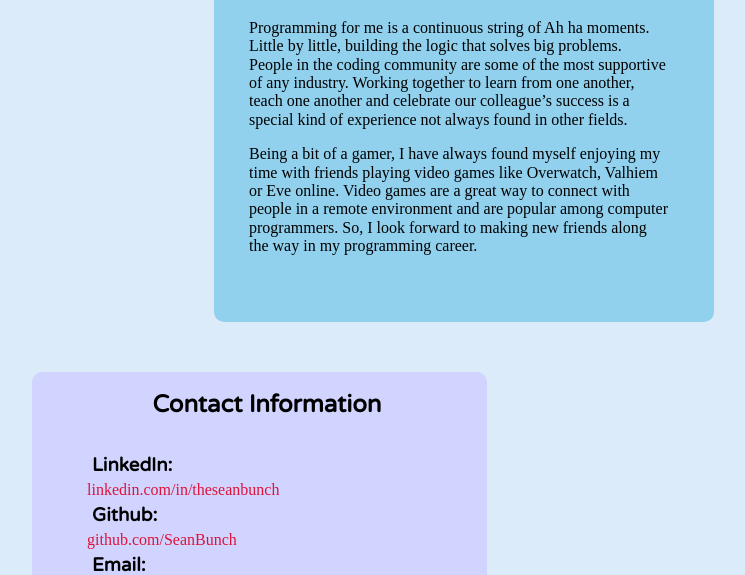
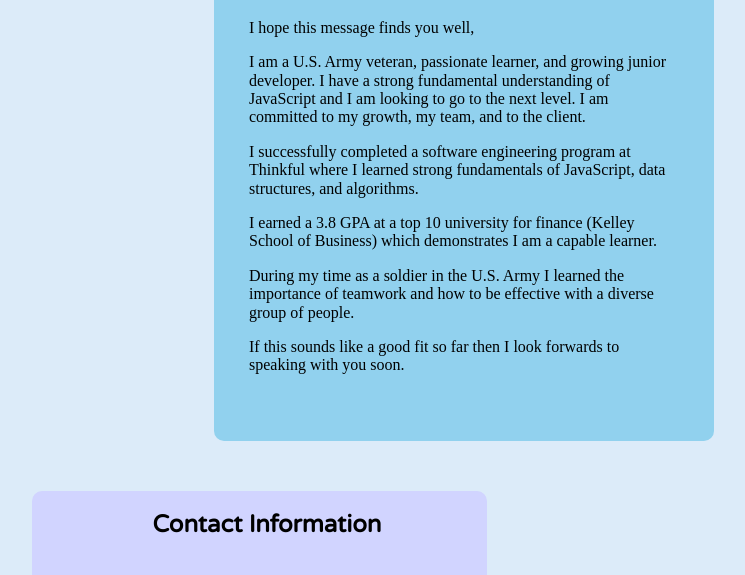
Before and after one commit to SeanBunch/Personal-web-site, a plain HTML site: page index.html in a window 1280 px wide. Shown: the part 738-1313 px from the top of the page, without its empty margins (153-898 px from the left). Drawn offline with nearby package versions, Linux system fonts and the light colour scheme.

Commit message:
Update index.html

```diff
--- a/index.html
+++ b/index.html
@@ -55,16 +55,22 @@
             <div>
                 <h1>About Me</h1>
                 <p>
-                    Programming for me is a continuous string of Ah ha moments. Little by little, building the logic
-                    that solves big problems. People in the coding community are some of the most supportive of any
-                    industry. Working together to learn from one another, teach one another and celebrate our
-                    colleague’s success is a special kind of experience not always found in other fields.
+                   I hope this message finds you well,
+                </p>
+                 <p>
+                  I am a U.S. Army veteran, passionate learner, and growing junior developer. I have a strong fundamental understanding of JavaScript and I am looking to go to the next level. I am committed to my growth, my team, and to the client.
+                </p>
+                 <p>
+                   I successfully completed a software engineering program at Thinkful where I learned strong fundamentals of JavaScript, data structures, and algorithms.
+                </p>
+                 <p>
+                   I earned a 3.8 GPA at a top 10 university for finance (Kelley School of Business) which demonstrates I am a capable learner.
                 </p>
                 <p>
-                    Being a bit of a gamer, I have always found myself enjoying my time with friends playing video games
-                    like Overwatch, Valhiem or Eve online. Video games are a great way to connect with people in a
-                    remote environment and are popular among computer programmers. So, I look forward to making new
-                    friends along the way in my programming career.
+                   During my time as a soldier in the U.S. Army I learned the importance of teamwork and how to be effective with a diverse group of people.
+                </p>
+                <p>
+                   If this sounds like a good fit so far then I look forwards to speaking with you soon.
                 </p>
             </div>
         </article>
```
